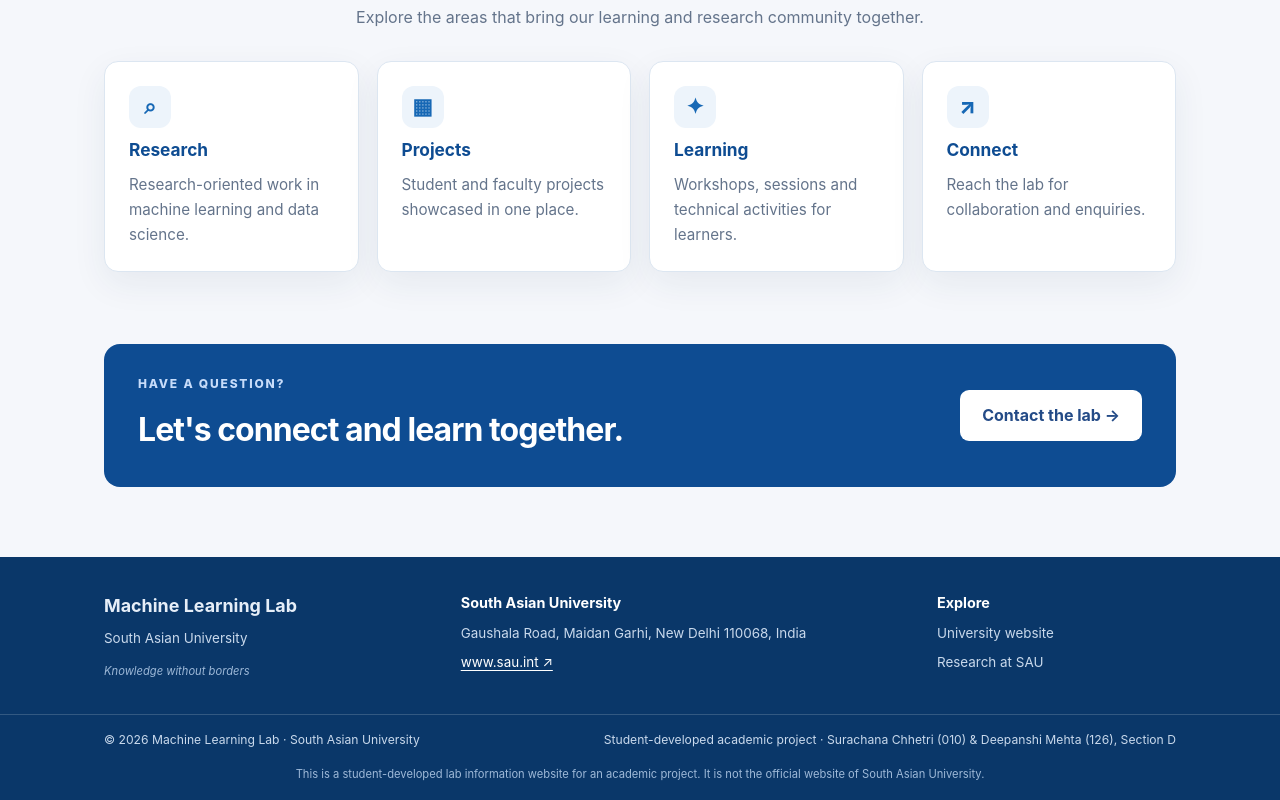
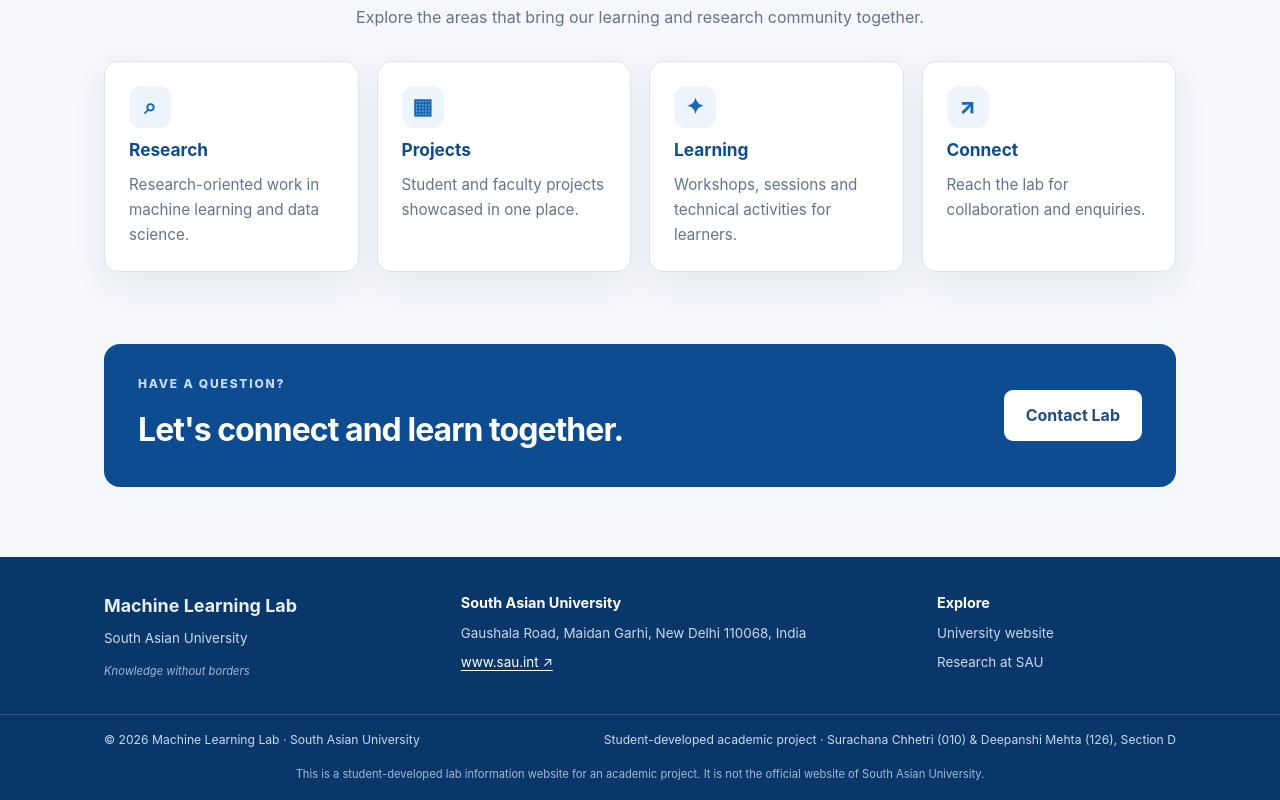
Before and after one commit to SurachanaChhetri/sau-ml-lab, a plain HTML site: page index.html in a window 1280 px wide. Shown: the part 876-1676 px from the top of the page. Drawn offline with Linux system fonts and the light colour scheme.

Commit message:
Update index.html

```diff
--- a/index.html
+++ b/index.html
@@ -50,7 +50,7 @@
     <article class="card"><div class="card-icon">↗</div><h3>Connect</h3><p>Reach the lab for collaboration and enquiries.</p></article>
   </div>
 </section>
-<section class="callout"><div><p class="eyebrow">HAVE A QUESTION?</p><h2>Let's connect and learn together.</h2></div><a class="button button-light" href="pages/contact.html">Contact the lab →</a></section>
+<section class="callout"><div><p class="eyebrow">HAVE A QUESTION?</p><h2>Let's connect and learn together.</h2></div><a class="button button-light" href="contact.html">Contact Lab</a></section>
 </main>
 <footer class="site-footer">
   <div class="footer-main">
```
